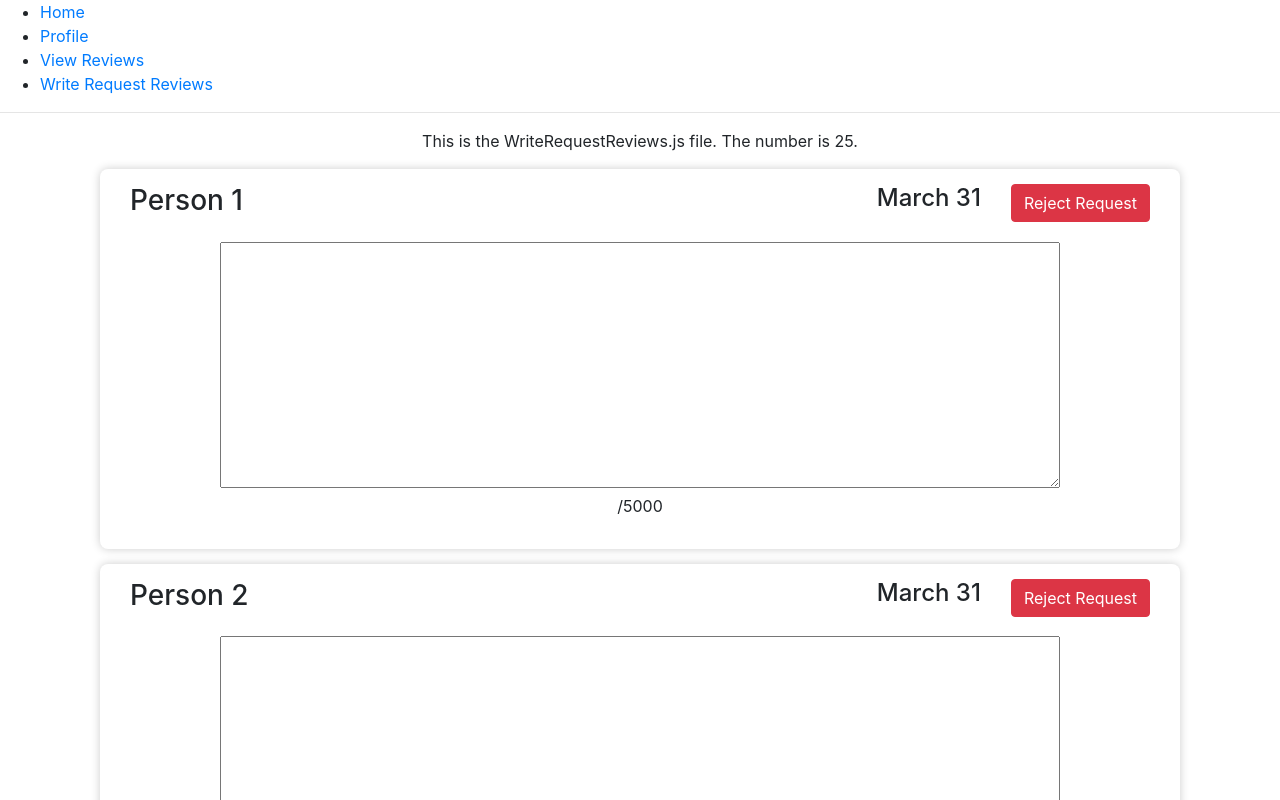
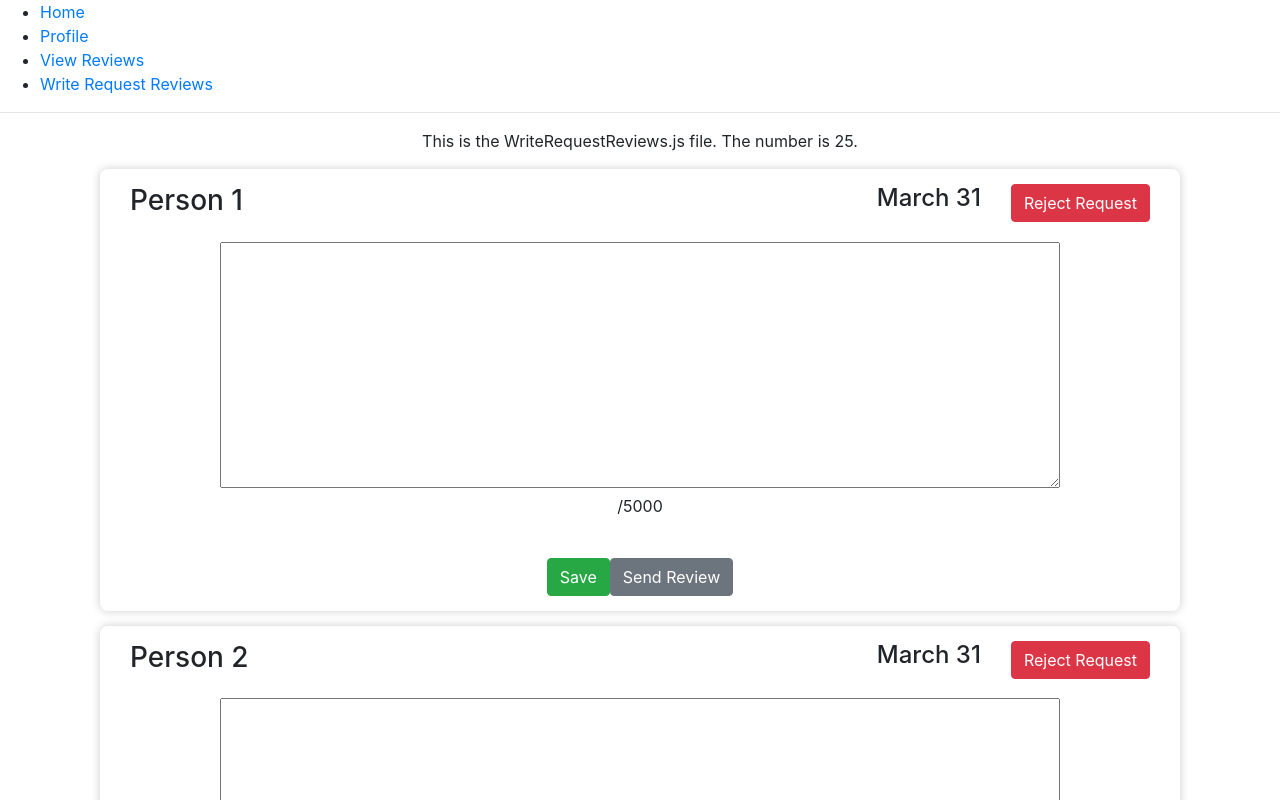
Before and after one commit to StephenTemp/SaltySplatoon-PET, a React (Create React App) app: page /writerequestreviews in a window 1280 px wide. Shown: the top 800 px of the page. Built offline with nearby package versions, Linux system fonts and the light colour scheme; no server answers.

Commit message:
added char count, save btn, and a fake send review btn.

```diff
--- a/src/Requests.js
+++ b/src/Requests.js
@@ -52,6 +52,19 @@ class Requests extends React.Component {
         })
     }
 
+    handleSaveReview(e, index){
+        var saveContent = document.getElementById('textarea').value
+        // this.setState({ requests: this.state.requests.map(request => {
+
+        // }) })
+        var requestsCopy = [...this.state.requests];
+        requestsCopy[index].content = saveContent;
+        this.setState({
+            requests: requestsCopy
+         })
+        console.log(this.state.requests)
+    }
+
     Hidden = (requesterName) => {
         var hiddentextarea = document.getElementById('textarea')
         if (hiddentextarea.style.display === 'none'){
@@ -84,6 +97,9 @@ class Requests extends React.Component {
                     <Collapse isOpen={this.state.requests[index].collapsed}>
                         <textarea id='textarea' style={textareastyle} name='textarea' rows='10' onChange={(e)=>{this.handleTextChange(e,index)}}></textarea>
                         <p id='char_count' sytle={char_count_style} >{request.text_length_left}/5000</p>
+                        <br></br>
+                        <Button id='savebtn' color='success' onClick={(e) => (this.handleSaveReview(e, index))}>Save</Button>
+                        <Button id='sendreviewbtn'>Send Review</Button>
                     </Collapse>
                 </p>
             </Container>
```
